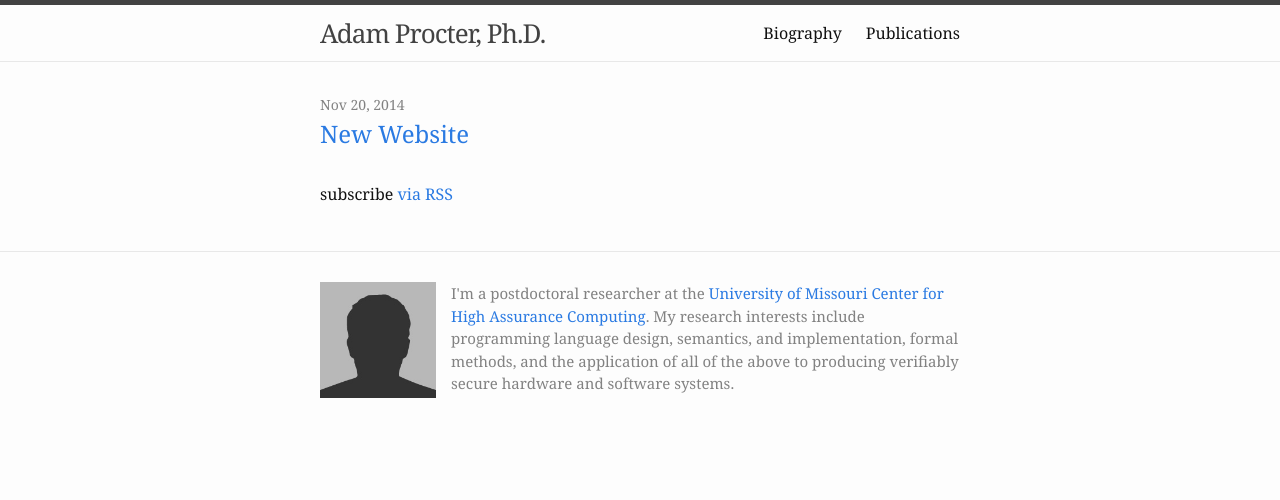
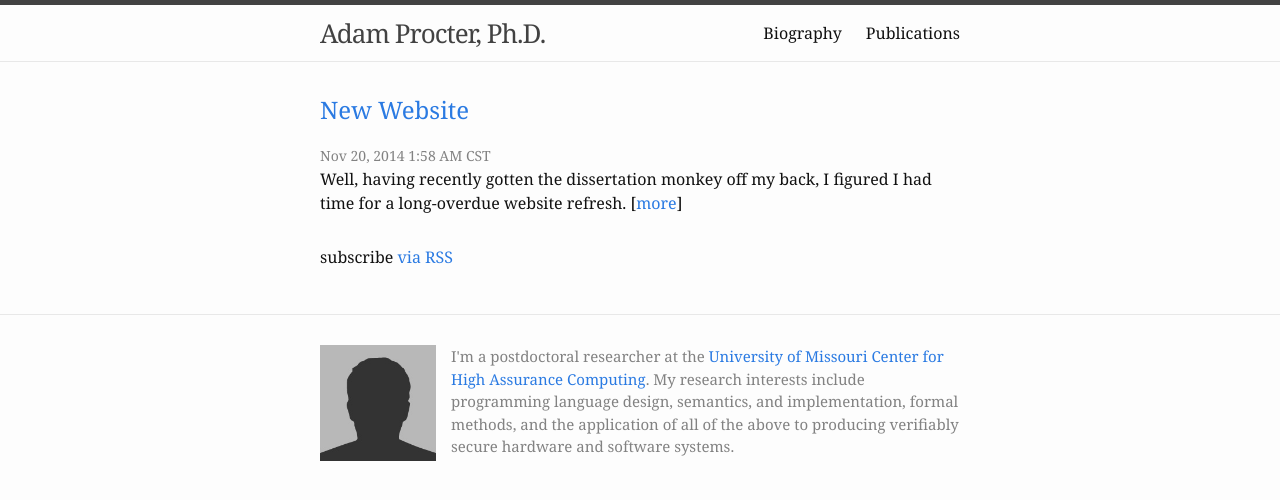
Before and after one commit to aprocter/aprocter.github.io, a Jekyll site: the page built from index.html, in a window 1280 px wide. Shown: the top 500 px of the page. Built offline with Jekyll 4.4.1, drawn with Linux system fonts in a browser that asks for light colours.

Commit message:
Added excerpts to front page

```diff
--- a/_config.yml
+++ b/_config.yml
@@ -13,6 +13,7 @@ description: > # this means to ignore newlines until "baseurl:"
  Academic website of Adam Procter, Ph.D.
 baseurl: ""
 url: "http://test.adamprocter.com" # the base hostname & protocol for your site
+timezone: America/Chicago
 
 # Build settings
 markdown: kramdown
--- a/_posts/2014-11-20-new-website.markdown
+++ b/_posts/2014-11-20-new-website.markdown
@@ -1,6 +1,6 @@
 ---
 layout: post
 title:  "New Website"
-date:   2014-11-20 01:58:14
+date:   2014-11-20 01:58:14 -0600
 ---
-Well, having recently gotten the dissertation monkey off my back, I figured I had time for a long-overdue website refresh. I've given up WordPress in favor of [Jekyll](http://jekyllrb.com) and [GitHub Pages](http://pages.github.com/). Still have a lot more material to update, but I'm liking the basic framework so far, and not having to maintain my own VPS is nice. Basically I'm just writing this post so the front page doesn't look so empty. :)
+Well, having recently gotten the dissertation monkey off my back, I figured I had time for a long-overdue website refresh. <!--more--> I've given up WordPress in favor of [Jekyll](http://jekyllrb.com) and [GitHub Pages](http://pages.github.com/). Still have a lot more material to update, but I'm liking the basic framework so far, and not having to maintain my own VPS is nice. Basically I'm just writing this post so the front page doesn't look so empty. :)
--- a/index.html
+++ b/index.html
@@ -7,11 +7,18 @@ layout: default
   <ul class="post-list">
     {% for post in site.posts %}
       <li>
-        <span class="post-meta">{{ post.date | date: "%b %-d, %Y" }}</span>
 
         <h2>
           <a class="post-link" href="{{ post.url | prepend: site.baseurl }}">{{ post.title }}</a>
         </h2>
+
+        <span class="post-meta">{{ post.date | date: "%b %-d, %Y %-I:%M %p %Z" }}</span>
+
+        {% if post.content contains '<!--more-->' %}
+           {{ post.content | split:'<!--more-->' | first }}[<a href="{{ post.url | prepend: site.baseurl }}">more</a>]
+        {% else %}
+           {{ post.content }}
+        {% endif %}
       </li>
     {% endfor %}
   </ul>
```
